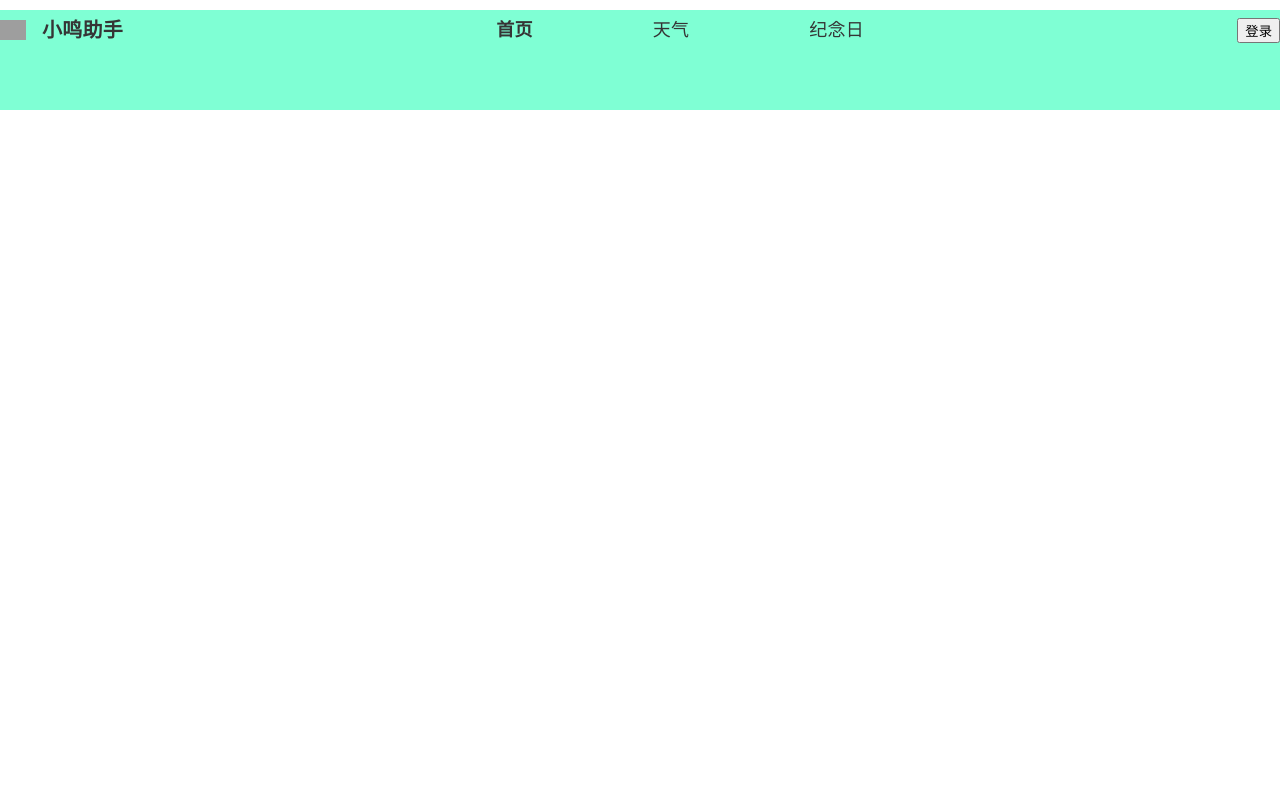
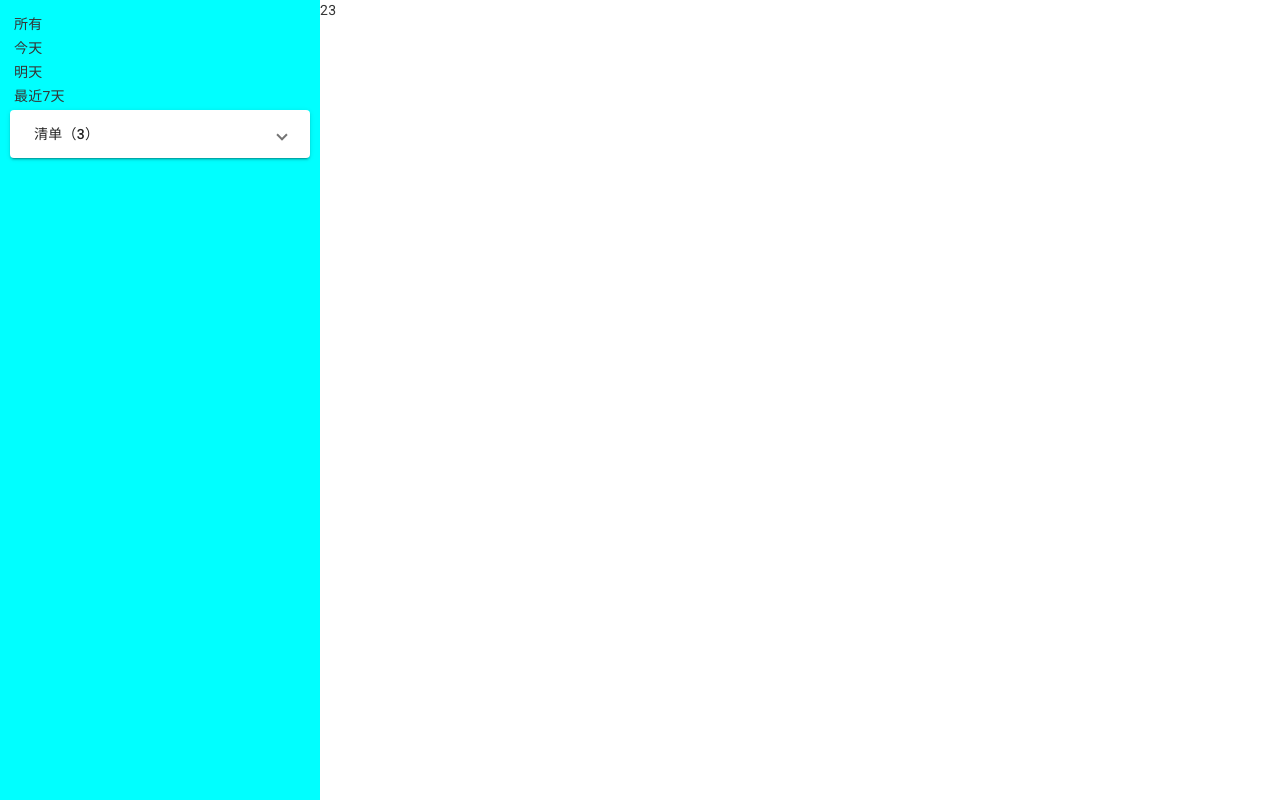
Before and after one commit to inlym/life-helper-web, an Angular app: page /todo in a window 1280 px wide. Built offline with nearby package versions, Linux system fonts and the light colour scheme; grey boxes are pictures that could not be loaded.

Commit message:
:construction: 开始写待办清单模块

```diff
--- a/src/app/app.routes.ts
+++ b/src/app/app.routes.ts
@@ -3,10 +3,12 @@ import {HomeComponent} from './home/home.component'
 import {LoginComponent} from './login/login.component'
 import {NotFoundComponent} from './single/not-found/not-found.component'
 import {TestComponent} from './test/test.component'
+import {TodoHomeComponent} from './todo/todo-home/todo-home.component'
 
 export const routes: Routes = [
   {path: '', component: HomeComponent},
   {path: 'login', component: LoginComponent},
   {path: 'test', component: TestComponent},
+  {path: 'todo', component: TodoHomeComponent},
   {path: '**', component: NotFoundComponent},
 ]
--- a/src/app/todo/todo-home/todo-home.component.html
+++ b/src/app/todo/todo-home/todo-home.component.html
@@ -1 +1,33 @@
-<p>todo-home works!</p>
+<div class="container">
+    <!-- 左侧菜单栏 -->
+    <div class="menu">
+        <!-- 快捷操作区 -->
+        <div class="shortcut">
+            <div class="item">所有</div>
+            <div class="item">今天</div>
+            <div class="item">明天</div>
+            <div class="item">最近7天</div>
+        </div>
+        <!-- 待办清单列表区 -->
+        <div class="projects-area">
+            <mat-expansion-panel (opened)="true">
+                <!-- 顶部区域 -->
+                <mat-expansion-panel-header>
+                    <mat-panel-title> 清单（{{projectList.length}}） </mat-panel-title>
+                </mat-expansion-panel-header>
+                <!-- 列表区域 -->
+                <mat-list role="list">
+                    @for (item of projectList; track $index) {
+                    <mat-list-item role="listitem">{{item.id}} - {{item.name}}</mat-list-item>
+                    }
+                </mat-list>
+            </mat-expansion-panel>
+        </div>
+        <!-- 标签区 -->
+        <div class="tag-area"></div>
+    </div>
+    <!-- 中间任务列表区 -->
+    <div class="list">2</div>
+    <!-- 右侧任务详情区 -->
+    <div class="detail">3</div>
+</div>
--- a/src/app/todo/todo-home/todo-home.component.scss
+++ b/src/app/todo/todo-home/todo-home.component.scss
@@ -0,0 +1,20 @@
+// 最外层的容器
+.container {
+  height: 100%;
+  width: 100%;
+  display: flex;
+
+  // 左侧菜单栏
+  .menu {
+    padding: 10px;
+    width: 300px;
+    background-color: aqua;
+
+    // 快捷操作区
+    .shortcut {
+      .item {
+        margin: 4px;
+      }
+    }
+  }
+}
--- a/src/app/todo/todo-home/todo-home.component.ts
+++ b/src/app/todo/todo-home/todo-home.component.ts
@@ -1,13 +1,26 @@
-import { Component } from '@angular/core';
-import { CommonModule } from '@angular/common';
+import {CommonModule} from '@angular/common'
+import {Component, OnInit} from '@angular/core'
+import {MatExpansionModule} from '@angular/material/expansion'
+import {MatGridListModule} from '@angular/material/grid-list'
+import {MatListModule} from '@angular/material/list'
+import {Project} from './todo.model'
+import {TodoService} from './todo.service'
 
 @Component({
   selector: 'app-todo-home',
   standalone: true,
-  imports: [CommonModule],
+  imports: [CommonModule, MatGridListModule, MatExpansionModule, MatListModule],
   templateUrl: './todo-home.component.html',
-  styleUrl: './todo-home.component.scss'
+  styleUrl: './todo-home.component.scss',
 })
-export class TodoHomeComponent {
+export class TodoHomeComponent implements OnInit {
+  projectList: Project[] = []
 
+  constructor(private todoService: TodoService) {}
+
+  ngOnInit(): void {
+    this.todoService.getProjectList().subscribe((data) => {
+      this.projectList = data
+    })
+  }
 }
--- /dev/null
+++ b/src/app/todo/todo-home/todo.service.ts
@@ -0,0 +1,17 @@
+import {Injectable} from '@angular/core'
+import {Project} from './todo.model'
+import {of} from 'rxjs'
+
+@Injectable({providedIn: 'root'})
+export class TodoService {
+  constructor() {}
+
+  getProjectList() {
+    const list: Project[] = [
+      {id: 1, name: '2dfdsf'},
+      {id: 2, name: '23432e'},
+      {id: 3, name: '32424'},
+    ]
+    return of(list)
+  }
+}
```
Also changed, not shown: src/app/todo/todo-home/todo.model.ts (added, +25 -0 lines).
